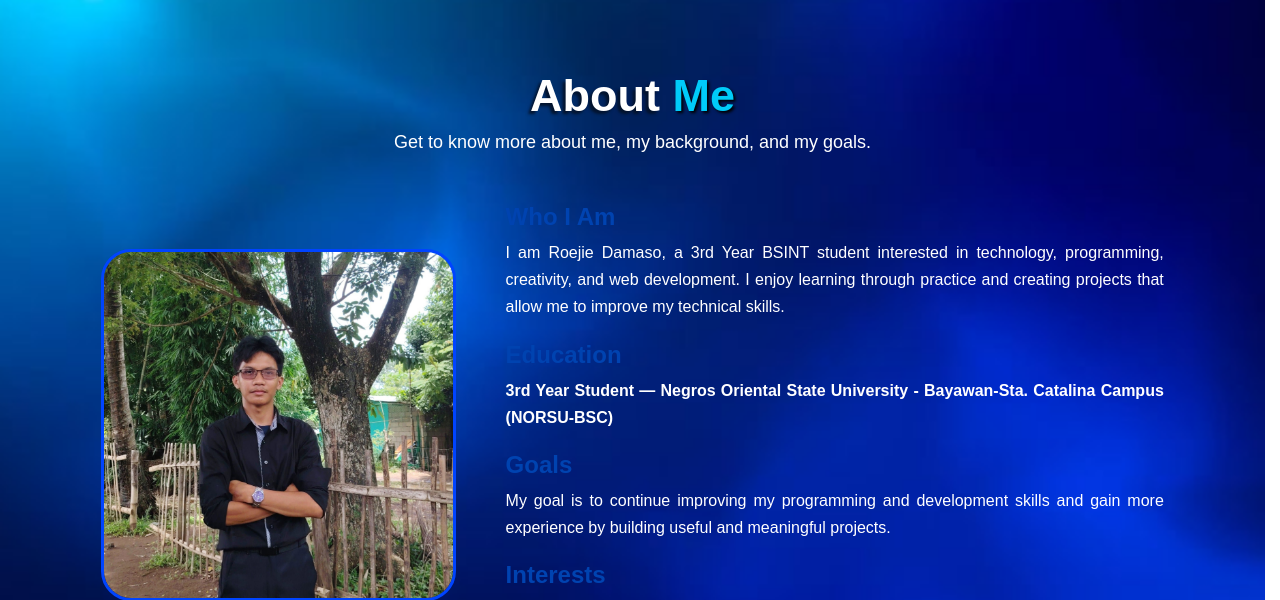
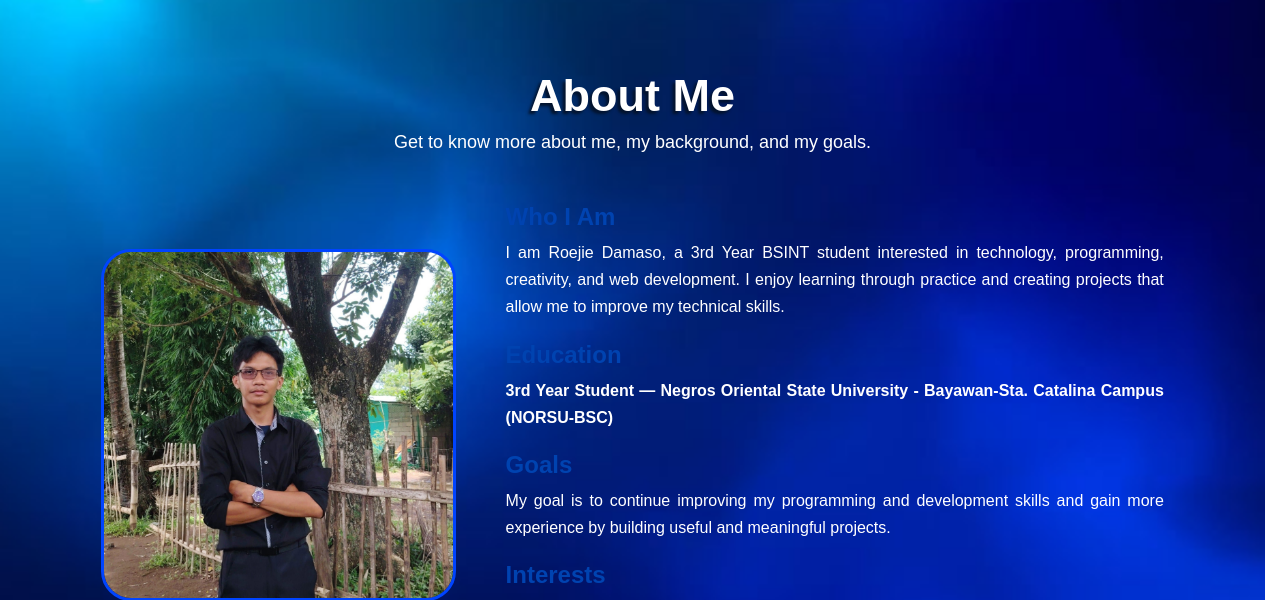
Before and after one commit to Wedyey/portfolio, a PHP site: page /about.html in a window 1280 px wide. Shown: the part 70-670 px from the top of the page. Run offline with PHP 8.4, Linux system fonts and the light colour scheme.

Commit message:
modified

```diff
--- a/about.html
+++ b/about.html
@@ -41,7 +41,7 @@
     <main class="page-main">
 
         <section class="page-header">
-            <h1>About <span>Me</span></h1>
+            <h1>About Me</h1>
             <p>Get to know more about me, my background, and my goals.</p>
         </section>
 
--- a/index.html
+++ b/index.html
@@ -9,7 +9,7 @@
 <body>
     <nav class="navbar">
         <div class="name">
-            <p>Roejie <span style="color: rgb(79, 202, 255);">Damaso</span></p>
+            <p>Roejie <span style="color: black;">Damaso</span></p>
         </div>
 
         <button class="menu-btn" id="menu-btn">☰</button>
--- a/style.css
+++ b/style.css
@@ -225,10 +225,6 @@ html{
     text-shadow: -3px 3px 3px rgb(3, 19, 44);
 }
 
-.page-header h1 span{
-    color: rgb(0, 203, 249);
-    text-shadow: 2px 2px 3px black;
-}
 
 .page-header p{
     font-size: 18px;
```
